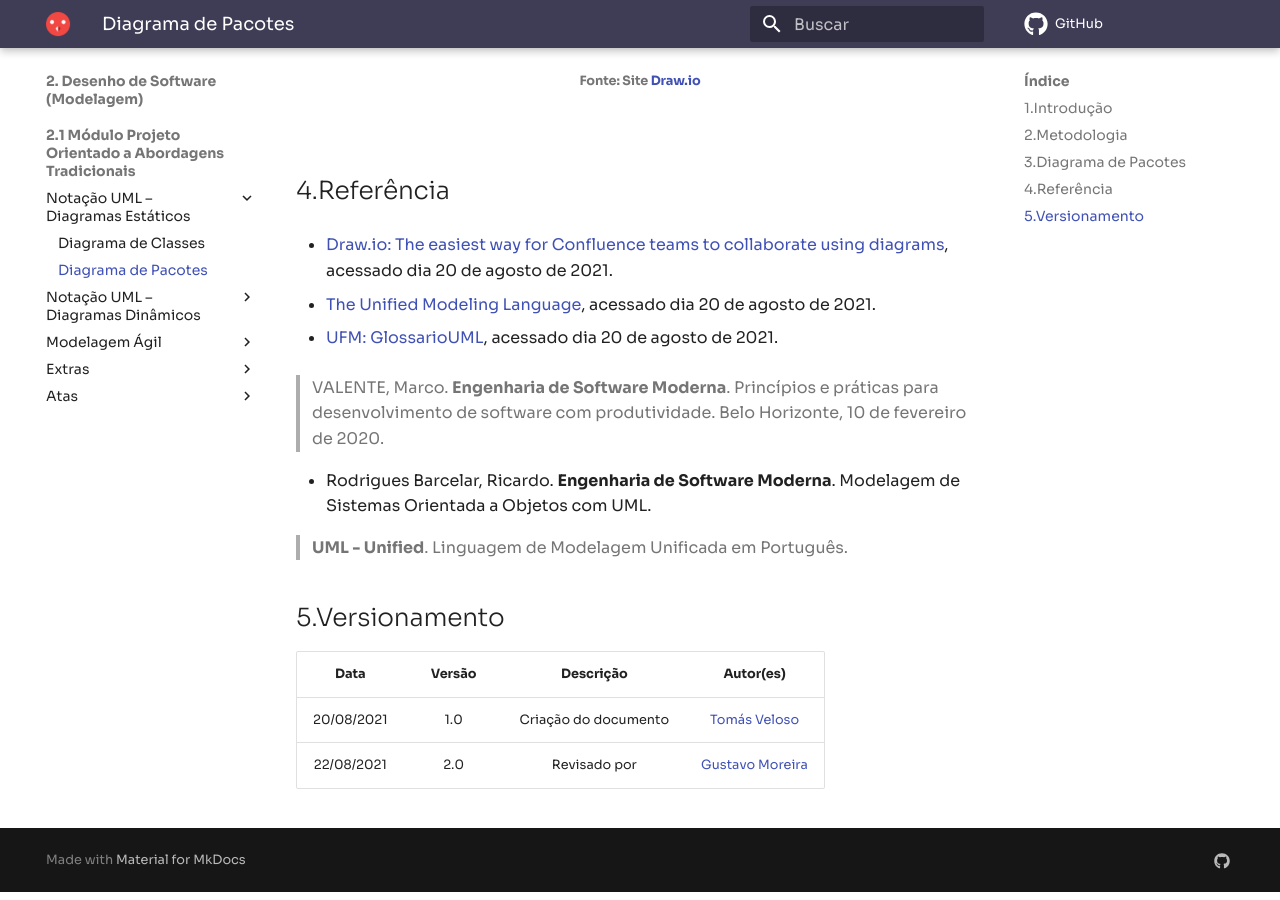
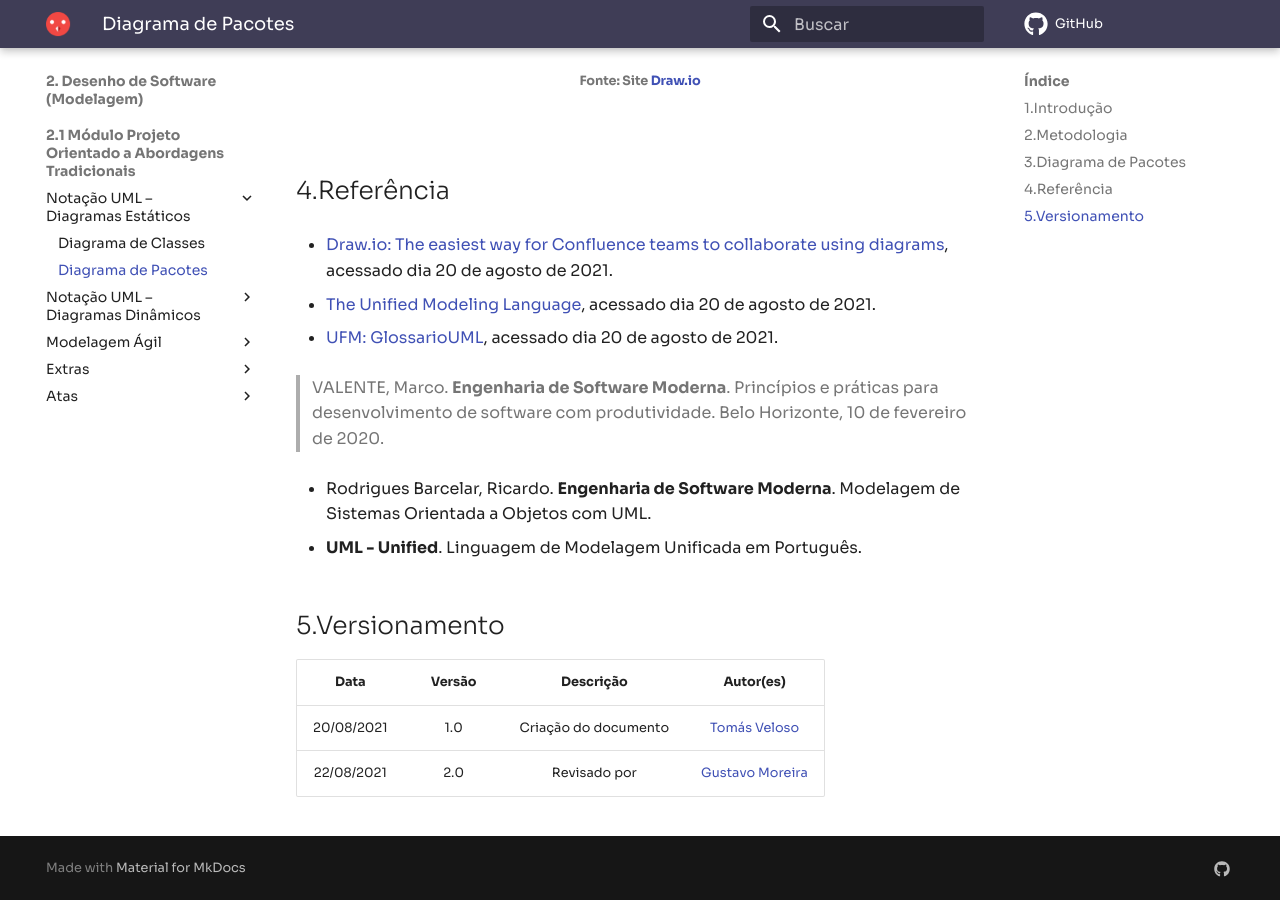
Before and after one commit to UnBArqDsw2021-1/2021.1_G04_Cardeal, an MkDocs documentation site: the page built from docs/modelagem/diagrama_pacotes.md, in a window 1280 px wide and 900 px high, scrolled down 1693 px. Built offline with MkDocs 1.6.1 and Material for MkDocs 9.7.7, drawn with Linux system fonts in a browser that asks for light colours; comment, search, counter and statistics services are not loaded.

```diff
--- a/docs/modelagem/diagrama_pacotes.md
+++ b/docs/modelagem/diagrama_pacotes.md
@@ -32,7 +32,7 @@
 
 * Rodrigues Barcelar, Ricardo. **Engenharia de Software Moderna**. Modelagem de Sistemas Orientada a Objetos com UML.
 
-> **UML - Unified**. Linguagem de Modelagem Unificada em Português.
+* **UML - Unified**. Linguagem de Modelagem Unificada em Português.
 
 ## 5.Versionamento
 
```
